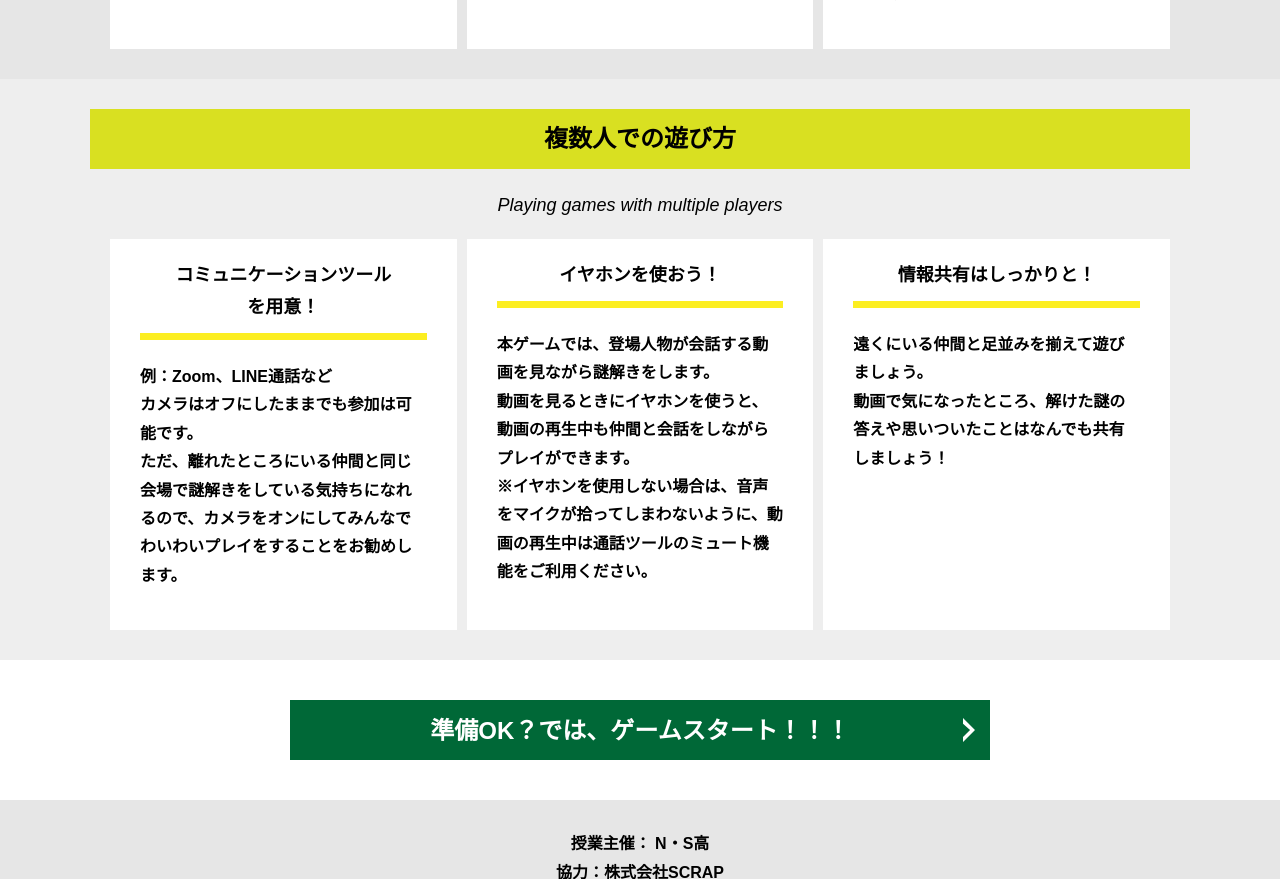
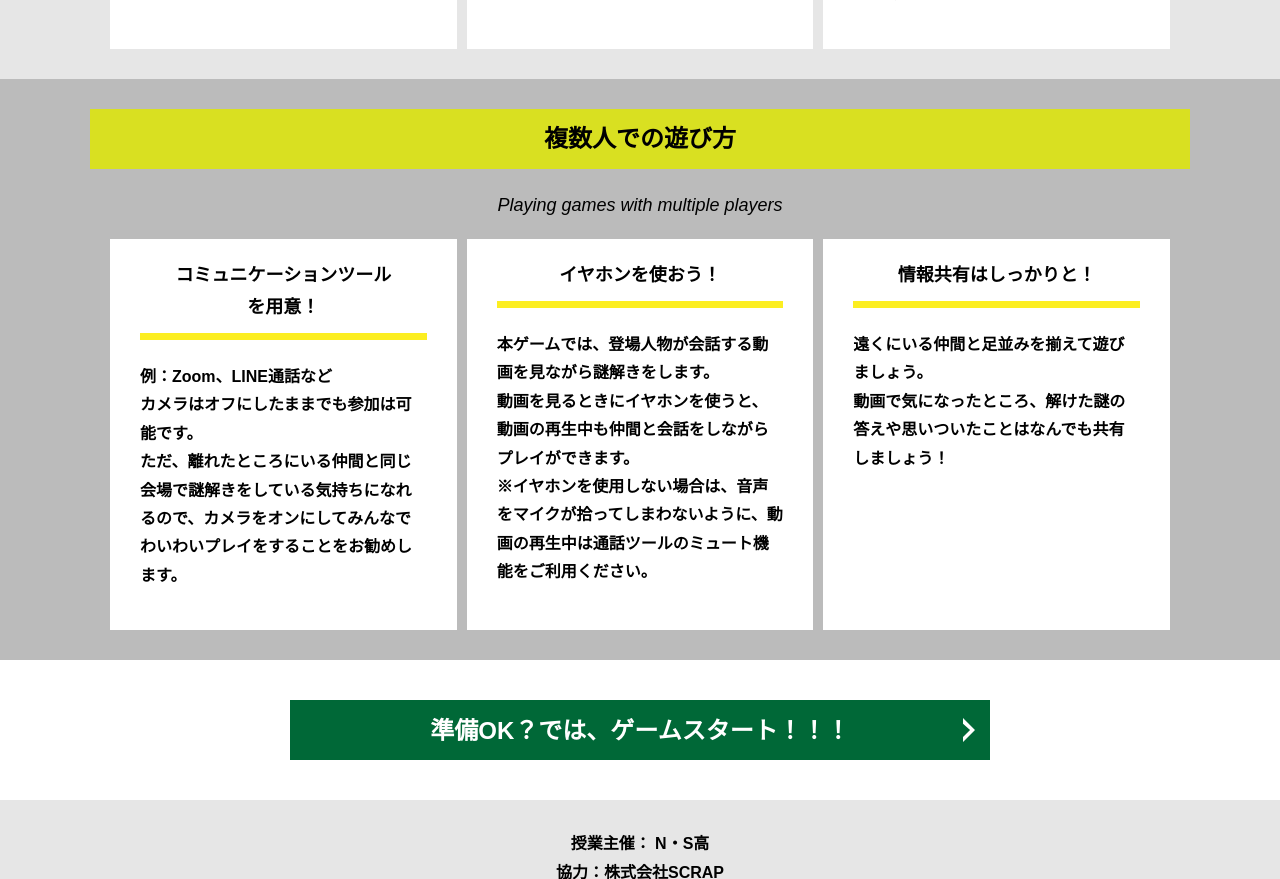
Before and after one commit to Amapon5673/alfa-pcha-16, a plain HTML site: page index.html in a window 1280 px wide. Shown: the part 1572-2451 px from the top of the page. Drawn offline with Linux system fonts and the light colour scheme.

Commit message:
Update style.css

```diff
--- a/assets/css/style.css
+++ b/assets/css/style.css
@@ -239,7 +239,7 @@ button {
 * Color
 *********************/
 .bg-color--keycolor {
-  background-color: #EEEEEE;
+  background-color: #BBBBBB	;
 }
 
 .bg-color--subcolor {
```
